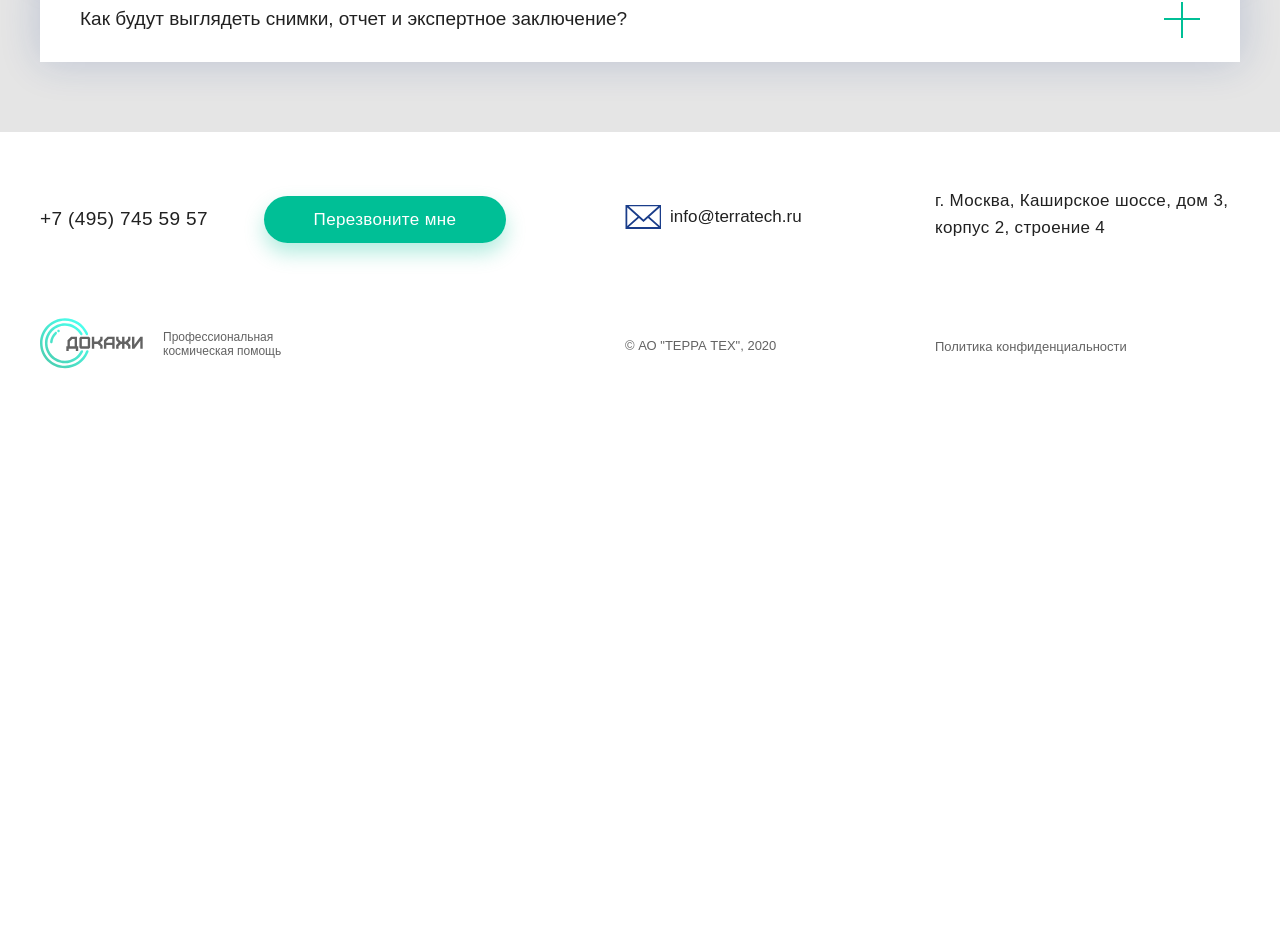
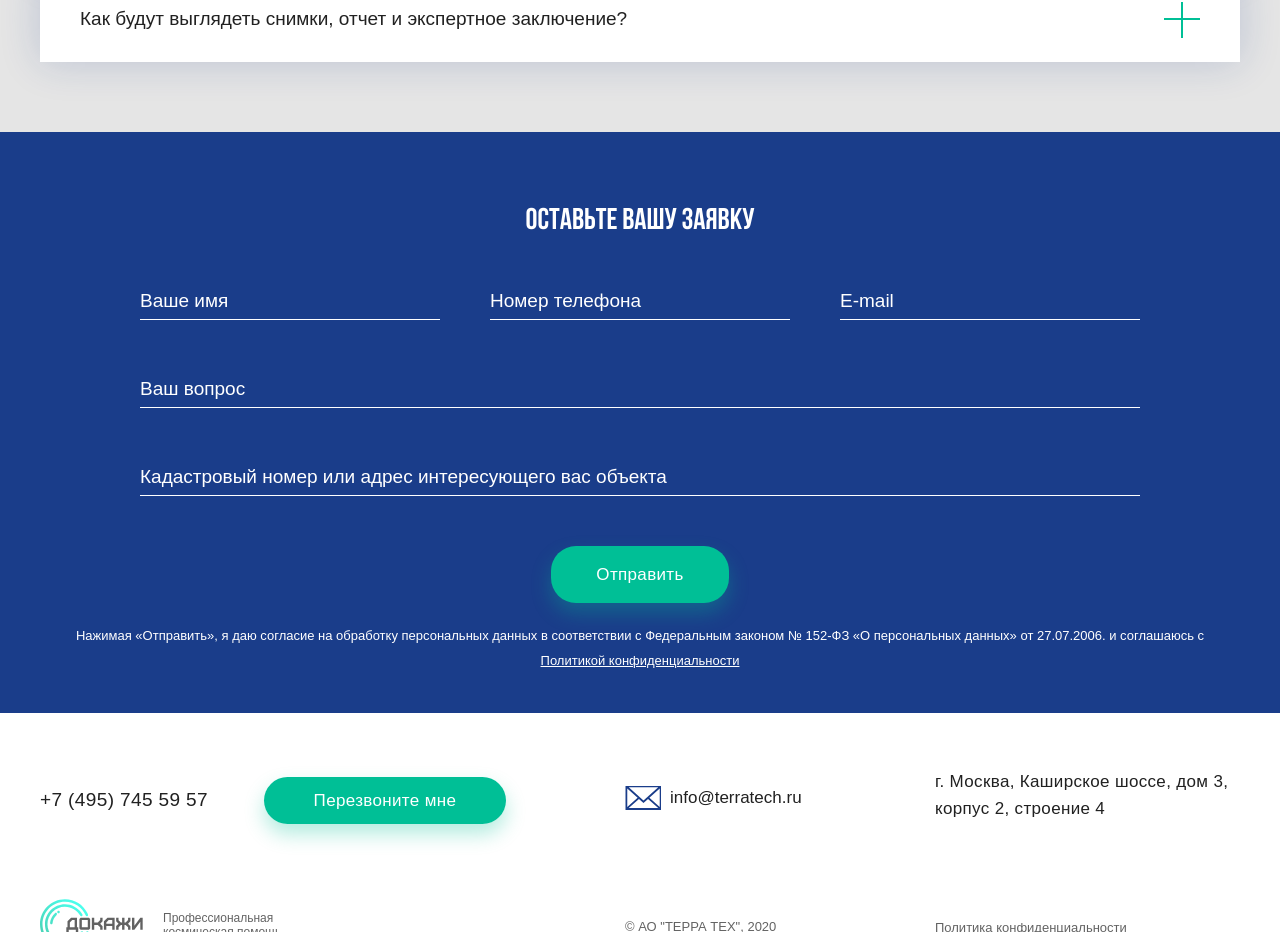
Before and after one commit to Viacheslav-z1/Dokazhi, a website: page app/index.html in a window 1280 px wide. Shown: the part 6548-7480 px from the top of the page. Before the commit the page ends 7012 px from the top, so only its background shows below. Drawn offline with nearby package versions, Linux system fonts and the light colour scheme; files that its build step writes are made by us from their sources; files whose address does not match are found by name.

Commit message:
created aplication section

```diff
--- a/app/index.html
+++ b/app/index.html
@@ -738,6 +738,29 @@
           </div>
         </div>
       </section>
+      <section class="aplication">
+        <div class="container">
+          <h2 class="title aplication__title">
+            оставьте вашу заявку
+          </h2>
+          <form class="aplication__form">
+            <div class="aplication__form-top">
+              <input class="aplication__form-input__style" placeholder="Ваше имя" type="text">
+              <input class="aplication__form-input__style" placeholder="Номер телефона" type="tel">
+              <input class="aplication__form-input__style" placeholder="E-mail" type="mail">
+            </div>
+            <input class="aplication__form-input__style aplication__form-question" type="text" placeholder="Ваш вопрос">
+            <input class="aplication__form-input__style aplication__form-num" placeholder="Кадастровый номер или адрес интересующего вас объекта" type="text">
+            <button class="aplication__form-btn" type="submit">
+              Отправить
+            </button>
+          </form>
+          <p class="aplication__info">
+            Нажимая «Отправить», я даю согласие на обработку персональных данных в соответствии с Федеральным законом № 152-ФЗ «О
+            персональных данных» от 27.07.2006. и соглашаюсь с <br> <a class="aplication__info-link" href="#">Политикой конфиденциальности</a>
+          </p>
+        </div>
+      </section>
     </main>
     <footer class="footer">
       <div class="container">
--- a/app/scss/style.scss
+++ b/app/scss/style.scss
@@ -357,6 +357,21 @@
     width: 295px;
     padding: 20px 20px 20px 78px;
     border-radius: 15px;
+    transition: ease .2s;
+    cursor: pointer;
+    &:hover{
+      transform: scale(1.01);
+      &:nth-child(even) {
+        &::before {
+          right: -52px;
+        }
+      }
+      &:nth-child(odd) {
+        &::before {
+          left: -52px;
+        }
+      }
+    }
     &:nth-child(even) {
       position: relative;
       background: linear-gradient(270deg, #1D4396 0%, #1A3D8A 100%), #1D4396;
@@ -380,6 +395,7 @@
         background-image: url('../images/icons/elipse.svg');
         width: 28px;
         height: 28px;
+        transition: ease .2s;
       }
     }
     &:nth-child(odd) {
@@ -406,6 +422,7 @@
         background-image: url('../images/icons/elipse.svg');
         width: 28px;
         height: 28px;
+        transition: ease .2s;
       }
     }
   }
@@ -649,6 +666,69 @@
   }
 }
 
+.aplication{
+  padding: 70px 0px 40px;
+  background-color: #1A3D8A;
+  &__title{
+    margin-bottom: 40px;
+    color: #fff;
+  }
+  &__form{
+    max-width: 1000px;
+    margin: 0 auto;
+    margin-bottom: 20px;
+  }
+  &__form-top{
+    display: flex;
+    justify-content: space-between;
+    gap: 5px;
+    margin-bottom: 50px;
+  }
+  &__form-input__style{
+    background-color: transparent;
+    border: none;
+    border-bottom: 1px solid #fff;
+    max-width: 300px;
+    width: 100%;
+    color: #fff;
+    font-size: 19px;
+    @extend %roboto-400;
+    outline: none;
+    padding: 5px 5px 5px 0px;
+    &::placeholder{
+      @extend %roboto-400;
+      color: #fff;
+      font-size: 19px;
+    }
+  }
+  &__form-question,
+  &__form-num{
+    max-width: 100%;
+    margin-bottom: 50px;
+  }
+  &__form-btn{
+    display: block;
+    margin: 0 auto;
+    @extend %btn;
+    padding: 15px 45px;
+    border: none;
+    cursor: pointer;
+  }
+  &__info{
+    text-align: center;
+    font-size: 13px;
+    @extend %roboto-300;
+    line-height: 25px;
+    letter-spacing: 2%;
+    a{
+      @extend %roboto-300;
+      color: #fff;
+      text-decoration: underline;
+    }
+  }
+}
+
+
 .footer{
   color: #212121;
   padding: 55px 0 95px;
```
